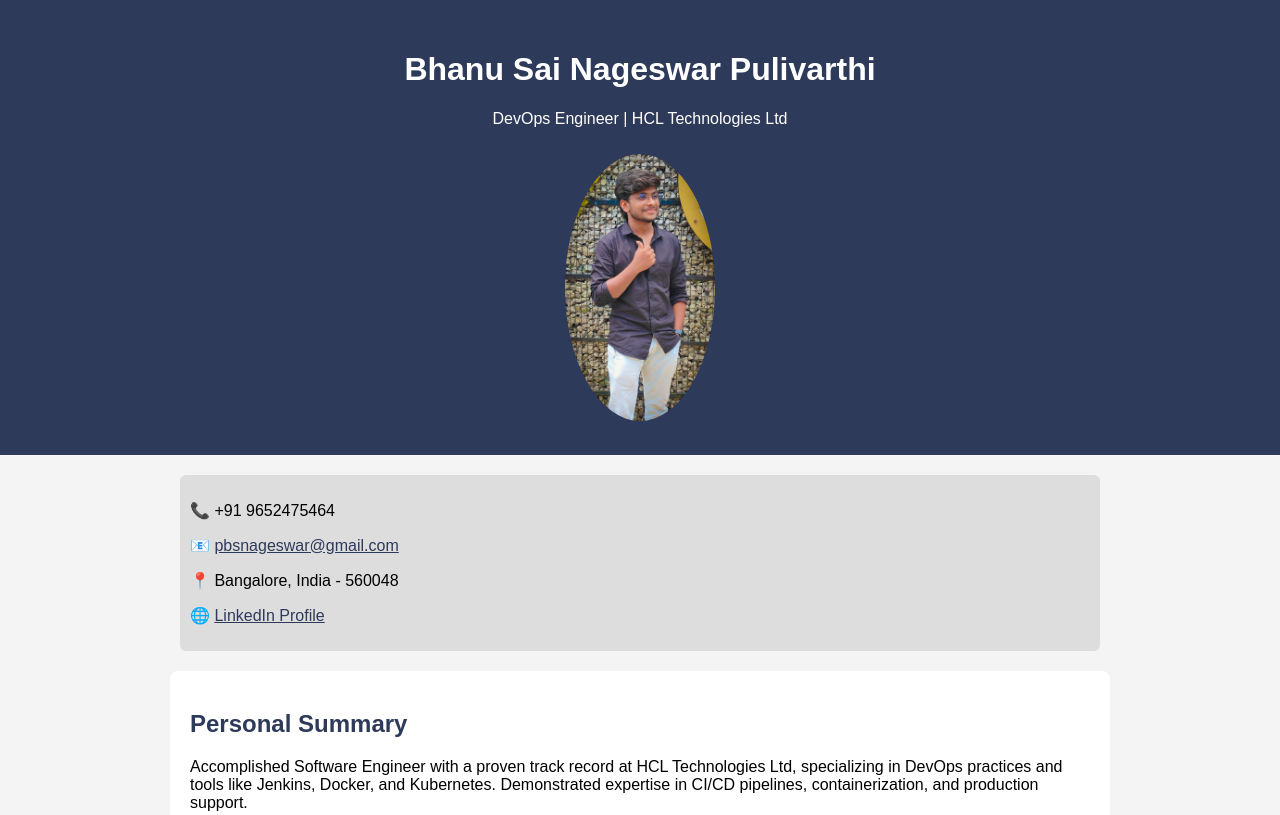
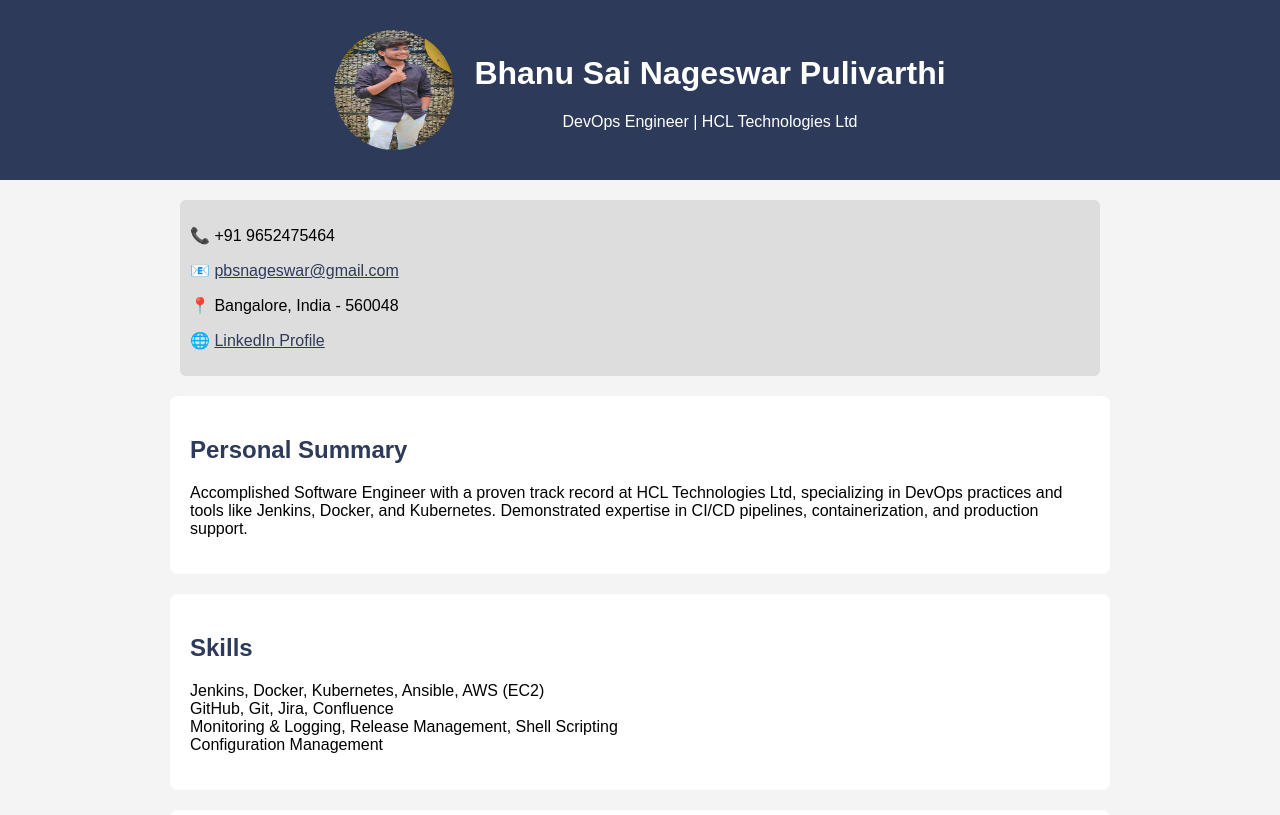
Before and after one commit to Sainageswarpulivarthi/PULIVARTHI_BHANU_SAI_NAGESWAR, a plain HTML site: page index.html in a window 1280 px wide. Shown: the top 815 px of the page. Drawn offline with Linux system fonts and the light colour scheme.

Commit message:
Update index.html

```diff
--- a/index.html
+++ b/index.html
@@ -52,10 +52,12 @@
 </head>
 <body>
 
-<header>
-  <h1>Bhanu Sai Nageswar Pulivarthi</h1>
-  <p>DevOps Engineer | HCL Technologies Ltd</p>
-  <img src="profile.jpg" alt="Bhanu Sai Nageswar" style="width: 150px; border-radius: 50%; margin-top: 10px;">
+<header style="display: flex; align-items: center; justify-content: center; gap: 20px;">
+  <img src="profile.jpg" alt="Bhanu Sai Nageswar" style="width: 120px; height: 120px; border-radius: 50%;">
+  <div>
+    <h1>Bhanu Sai Nageswar Pulivarthi</h1>
+    <p>DevOps Engineer | HCL Technologies Ltd</p>
+  </div>
 </header>
 
 <section class="contact">
```
